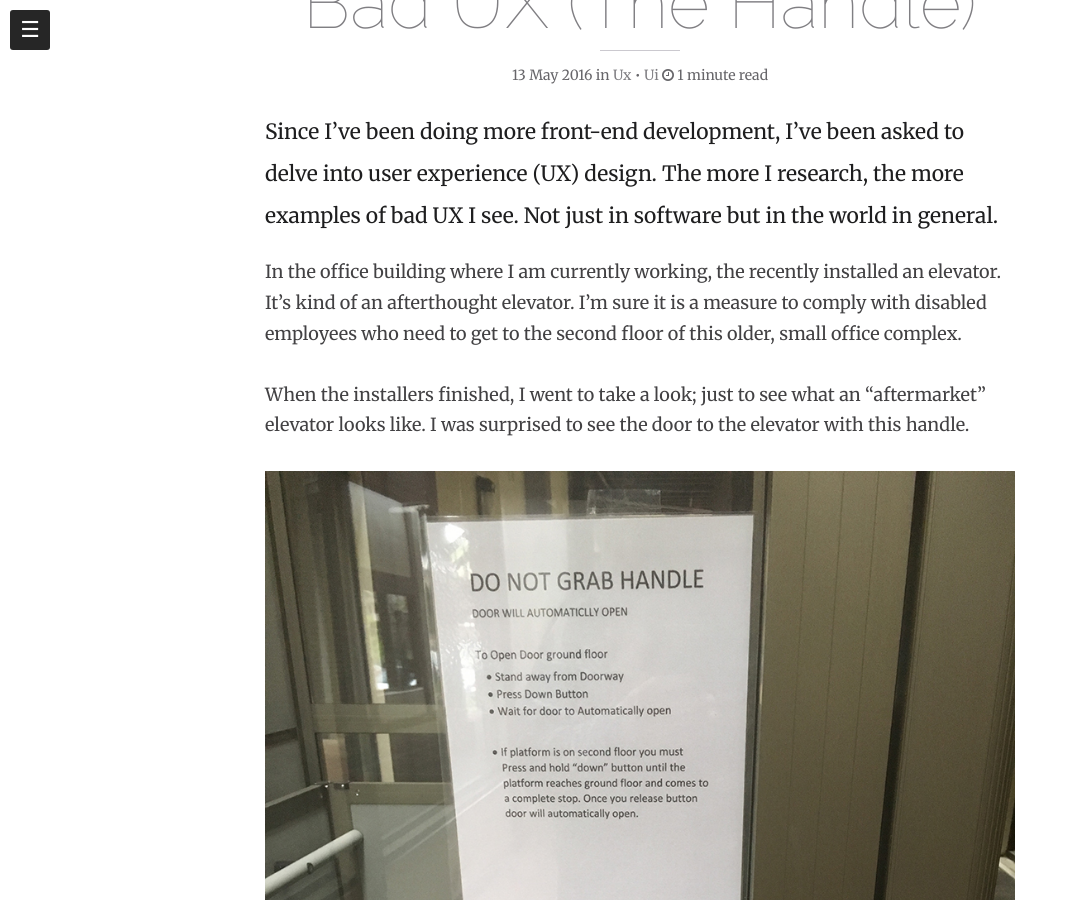
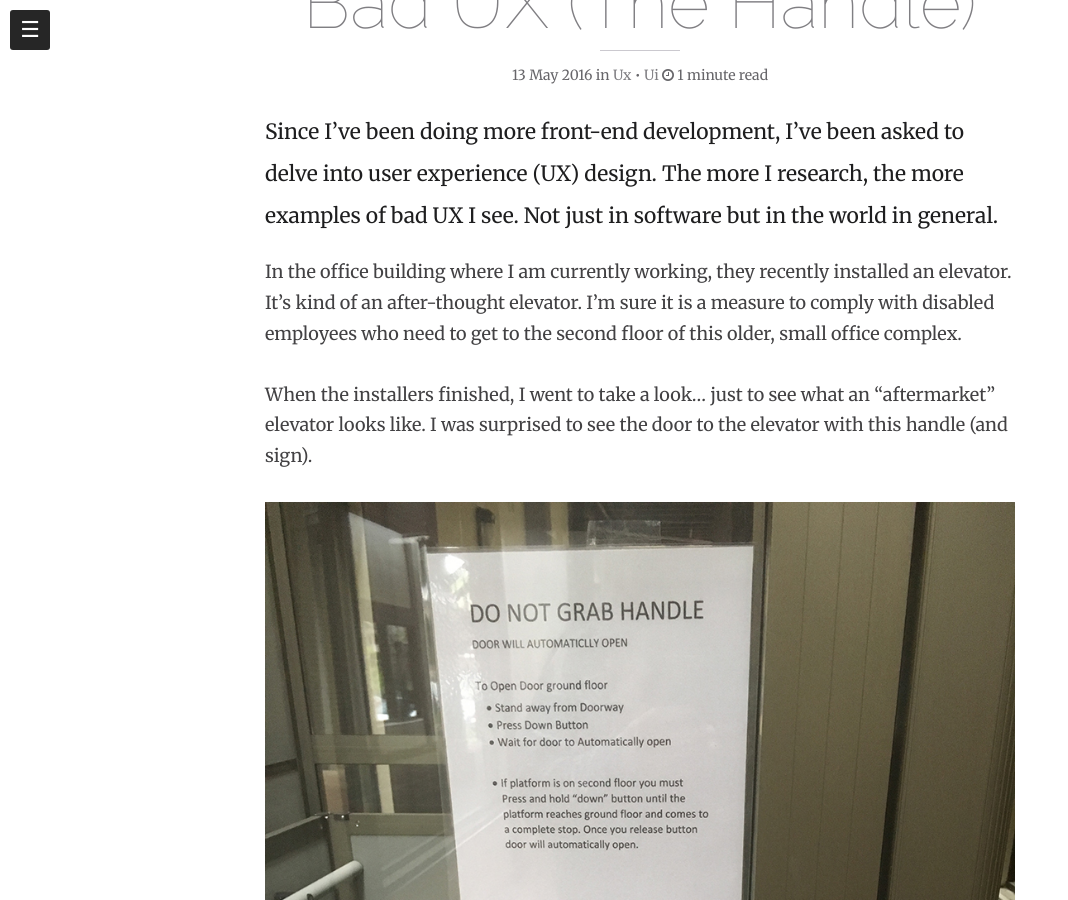
Before and after one commit to leebrandt/leebrandt.github.io, a Jekyll site: the page built from _posts/2016-05-13-bad-ux-the-handle.markdown, in a window 1280 px wide and 900 px high, scrolled down 645 px. Shown: the whole window, without its empty margins (0-1068 px from the left). Built offline with Jekyll 4.4.1, drawn with Linux system fonts in a browser that asks for light colours; nearby versions of some CDN libraries; comment, search, counter and statistics services are not loaded.

Commit message:
Some small typos in Bad Handle story

```diff
--- a/_posts/2016-05-13-bad-ux-the-handle.markdown
+++ b/_posts/2016-05-13-bad-ux-the-handle.markdown
@@ -12,9 +12,9 @@ Since I've been doing more front-end development, I've been asked to delve into
 
 <!-- more -->
 
-In the office building where I am currently working, the recently installed an elevator. It's kind of an afterthought elevator. I'm sure it is a measure to comply with disabled employees who need to get to the second floor of this older, small office complex.
+In the office building where I am currently working, they recently installed an elevator. It's kind of an after-thought elevator. I'm sure it is a measure to comply with disabled employees who need to get to the second floor of this older, small office complex.
 
-When the installers finished, I went to take a look; just to see what an "aftermarket" elevator looks like. I was surprised to see the door to the elevator with this handle.
+When the installers finished, I went to take a look... just to see what an "aftermarket" elevator looks like. I was surprised to see the door to the elevator with this handle (and sign).
 
 ![Bad Handle](/img/BadHandle.JPG)
 
```
